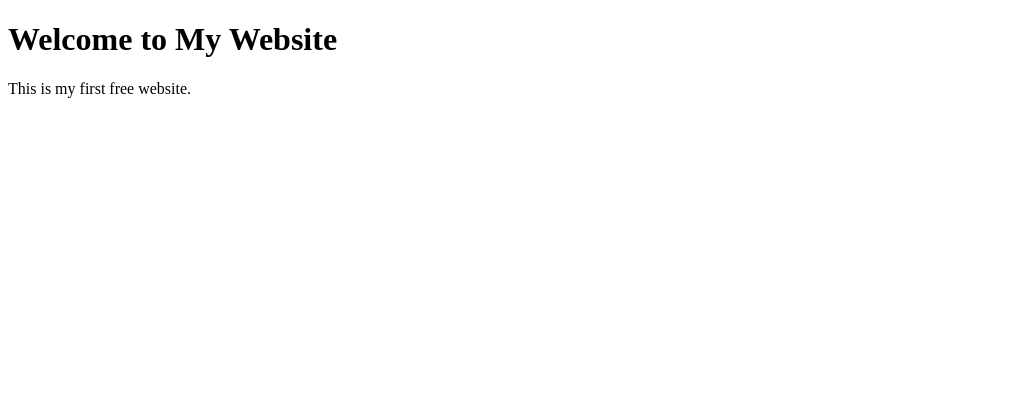
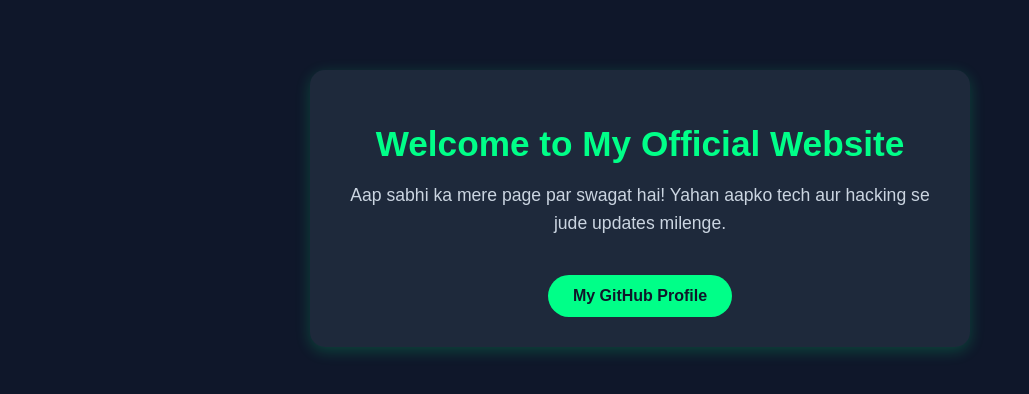
Before and after one commit to allindianhacker21-ops/All-Indian-Hacker, a plain HTML site: page index.html in a window 1280 px wide. Shown: the whole page, without its empty margins (0-1029 px from the left). Drawn offline with Linux system fonts and the light colour scheme.

Commit message:
Update index.html

```diff
--- a/index.html
+++ b/index.html
@@ -1,10 +1,60 @@
 <!DOCTYPE html>
-<html>
+<html lang="hi">
 <head>
-  <title>My Website</title>
+    <meta charset="UTF-8">
+    <meta name="viewport" content="width=device-width, initial-scale=1.0">
+    <title>Naresh Indian Hacker</title>
+    <style>
+        body {
+            font-family: 'Arial', sans-serif;
+            background-color: #0f172a;
+            color: #ffffff;
+            text-align: center;
+            margin: 0;
+            padding: 20px;
+        }
+        .container {
+            max-width: 600px;
+            margin: 50px auto;
+            background: #1e293b;
+            padding: 30px;
+            border-radius: 15px;
+            box-shadow: 0 4px 15px rgba(0, 255, 136, 0.2);
+        }
+        h1 {
+            color: #00ff88;
+            font-size: 2.2rem;
+            margin-bottom: 10px;
+        }
+        p {
+            color: #cbd5e1;
+            font-size: 1.1rem;
+            line-height: 1.6;
+        }
+        .btn {
+            display: inline-block;
+            margin-top: 20px;
+            padding: 12px 25px;
+            background-color: #00ff88;
+            color: #0f172a;
+            text-decoration: none;
+            font-weight: bold;
+            border-radius: 25px;
+            transition: 0.3s;
+        }
+        .btn:hover {
+            background-color: #00cc6a;
+            box-shadow: 0 0 10px #00ff88;
+        }
+    </style>
 </head>
 <body>
-  <h1>Welcome to My Website</h1>
-  <p>This is my first free website.</p>
+
+    <div class="container">
+        <h1>Welcome to My Official Website</h1>
+        <p>Aap sabhi ka mere page par swagat hai! Yahan aapko tech aur hacking se jude updates milenge.</p>
+        <a href="https://github.com/allindianhacker21-ops" class="btn" target="_blank">My GitHub Profile</a>
+    </div>
+
 </body>
 </html>
```
